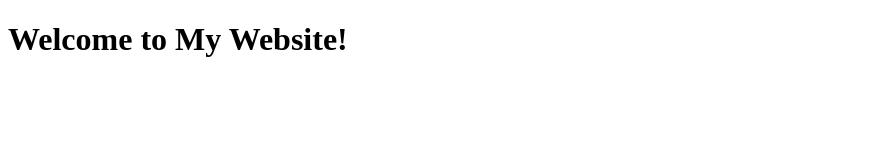
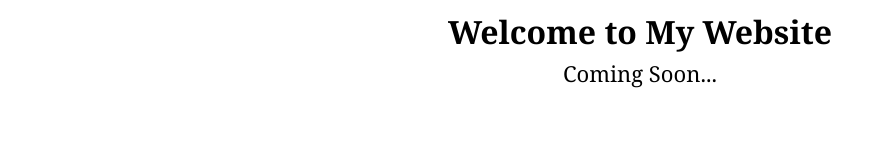
Before and after one commit to a-taghva/a-taghva.github.io, a plain HTML site: page index.html in a window 1280 px wide. Shown: the whole page, without its empty margins (0-886 px from the left). Drawn offline with Linux system fonts and the light colour scheme.

Commit message:
add style to header

```diff
--- /dev/null
+++ b/assets/css/style.css
@@ -0,0 +1,19 @@
+* {
+    margin: 0;
+    padding: 0;
+    box-sizing: border-box;
+}
+
+body {
+    font-family: Georgia, 'Times New Roman', Times, serif;
+}
+
+header {
+    text-align: center;
+    padding: 10px;
+}
+
+header p {
+    font-size: 22px;
+    margin-top: 5px;
+}
--- a/index.html
+++ b/index.html
@@ -3,8 +3,12 @@
     <head>
         <meta charset="UTF-8">
         <title>My Website!</title>
+        <link rel="stylesheet" href="./assets/css/style.css">
     </head>
     <body>
-        <h1>Welcome to My Website!</h1>
+        <header>
+            <h1>Welcome to My Website</h1>
+            <p>Coming Soon...</p>
+        </header>
     </body>
 </html>
```
